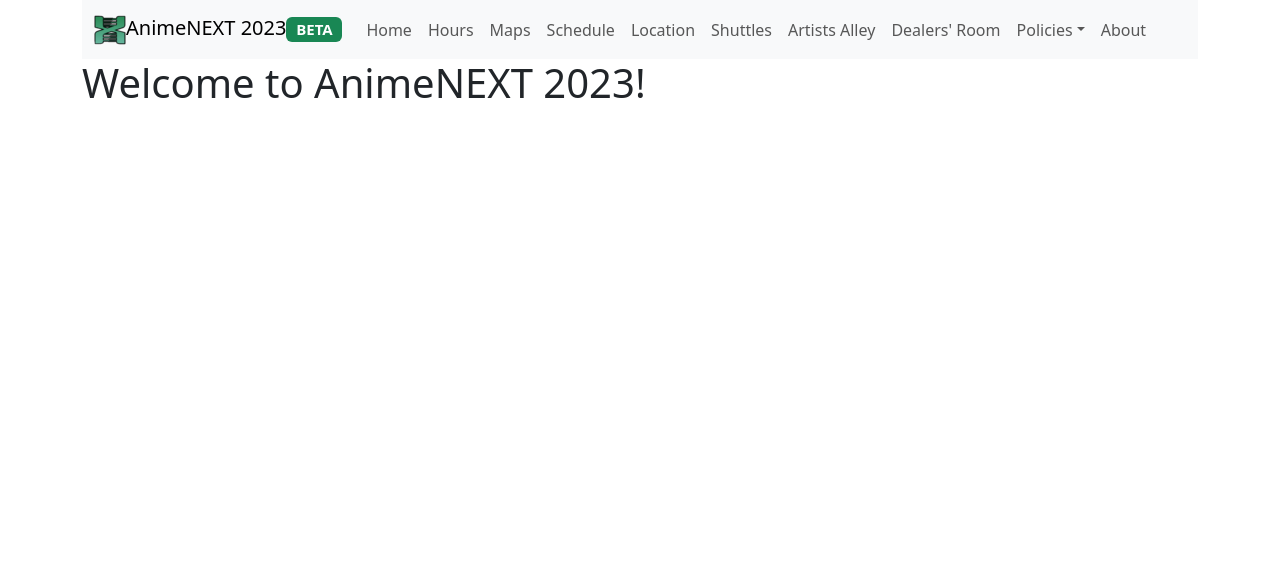
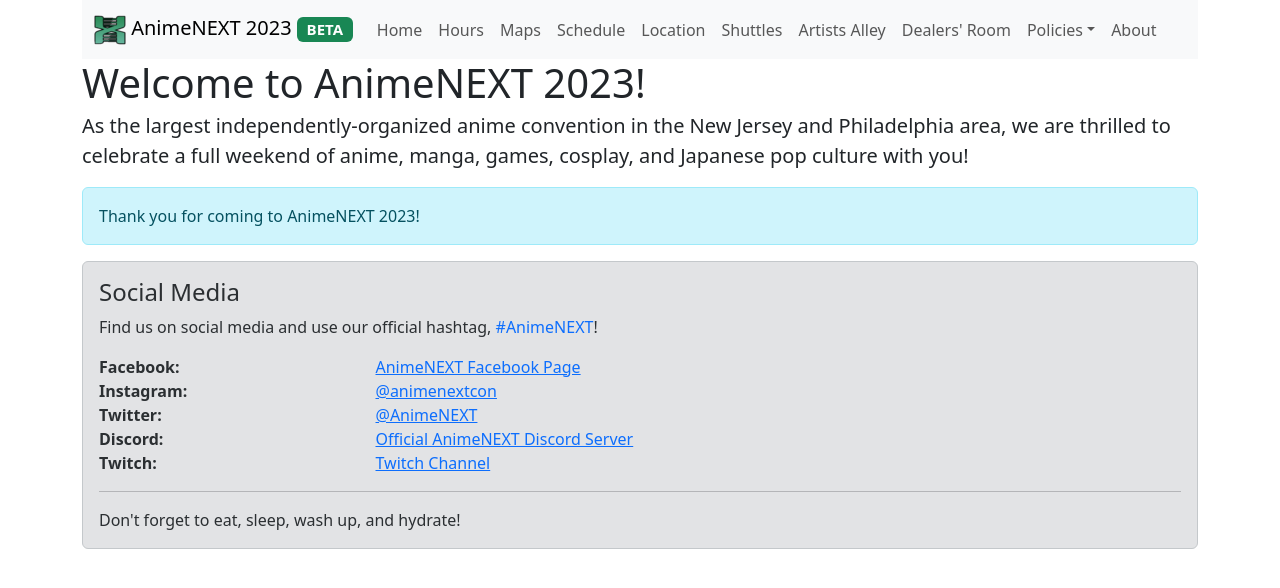
Before and after one commit to SolidX/AnimeNEXT-App, a React (Vite) app: page / in a window 1280 px wide. Shown: the top 588 px of the page. Built offline with nearby package versions, Linux system fonts and the light colour scheme.

Commit message:
Implements Home Page

```diff
--- a/src/App.tsx
+++ b/src/App.tsx
@@ -1,12 +1,12 @@
 import { useState } from 'react';
-import Page from './components/Page';
+import HomePage from './components/HomePage';
 
 function App() {
   const [currentPage, setCurrentPage] = useState("Home");
 
   //TODO: update currentPage on page click, surprisingly this never worked in the original version
   return (
-    <Page
+    <HomePage
       currentPage={currentPage}
       title="Welcome to AnimeNEXT 2023!"
     />
--- /dev/null
+++ b/src/components/Alert.tsx
@@ -0,0 +1,11 @@
+import type { ReactElement } from "react";
+import { AlertType } from "./components";
+
+export default function Alert(props: {type: string, content?: string | ReactElement}) {
+
+    return (
+        <div className={`alert ${props.type}`} role="alert">
+            {props.content}
+        </div>
+    );
+}
--- /dev/null
+++ b/src/components/HomePage.tsx
@@ -0,0 +1,55 @@
+import { Fragment } from "react/jsx-runtime";
+import Navigation from "./Navigation";
+import Alert from "./Alert";
+import { AlertType } from "./components";
+
+export default function HomePage(props: {currentPage: string; title: string;}) {
+    const socialMedia = (
+        <Fragment>
+            <h4 className="alert-heading">Social Media</h4>
+            <p>Find us on social media and use our official hashtag, <a href="#" className="link-offset-2 link-offset-3-hover link-underline link-underline-opacity-0 link-underline-opacity-75-hover">#AnimeNEXT</a>!
+            </p><div className="row">
+                <div className="col-sm-3 fw-bold">Facebook:</div>
+                <div className="col-sm-9"><a href="https://facebook.com/animenext">AnimeNEXT Facebook Page</a></div>
+            </div>
+            <div className="row">
+                <div className="col-sm-3 fw-bold">Instagram:</div>
+                <div className="col-sm-9"><a href="https://instagram.com/animenextcon">@animenextcon</a></div>
+            </div>
+            <div className="row">
+                <div className="col-sm-3 fw-bold">Twitter:</div>
+                <div className="col-sm-9"><a href="https://twitter.com/animenext" target="_blank">@AnimeNEXT</a></div>
+            </div>
+            <div className="row">
+                <div className="col-sm-3 fw-bold">Discord:</div>
+                <div className="col-sm-9"><a href="https://discord.gg/ZmtFXDd" target="_blank">Official AnimeNEXT Discord Server</a></div>
+            </div>
+            <div className="row">
+                <div className="col-sm-3 fw-bold">Twitch:</div>
+                <div className="col-sm-9"><a href="https://www.twitch.tv/animenext" target="_blank">Twitch Channel</a></div>
+            </div>
+            <hr />
+            <p className="mb-0">Don't forget to eat, sleep, wash up, and hydrate!</p>
+        </Fragment>
+    );
+
+
+    return (
+        <Fragment>
+            <Navigation currentPage={props.currentPage} />
+            <h1 className="mb-1">{props.title}</h1>
+            <p className="lead">
+                As the largest independently-organized anime convention in the New Jersey and Philadelphia area,
+                we are thrilled to celebrate a full weekend of anime, manga, games, cosplay, and Japanese pop culture with you!
+            </p>
+            <Alert
+                type={AlertType.Info}
+                content={"Thank you for coming to AnimeNEXT 2023!"}
+            />
+            <Alert
+                type={AlertType.Secondary}
+                content={socialMedia}
+            />
+        </Fragment>
+    );
+}
--- a/src/components/NavBranding.tsx
+++ b/src/components/NavBranding.tsx
@@ -2,7 +2,7 @@
     return (
         <a className="navbar-brand" href="#">
             <img src="favicon-32x32.png" alt="Logo" width="32" height="32" className="d-inline-block align-text-top" />
-            AnimeNEXT 2023
+            &nbsp;AnimeNEXT 2023&nbsp;
             <span className="badge text-bg-success">BETA</span>
         </a>
     );
--- a/src/components/Page.tsx
+++ /dev/null
@@ -1,11 +0,0 @@
-import { Fragment } from "react/jsx-runtime";
-import Navigation from "./Navigation";
-
-export default function Page(props: {currentPage: string; title: string;}) {
-    return (
-        <Fragment>
-            <Navigation currentPage={props.currentPage} />
-            <h1 className="mb-1">{props.title}</h1>
-        </Fragment>
-    );
-}
--- /dev/null
+++ b/src/components/components.ts
@@ -0,0 +1,10 @@
+export const AlertType = {
+    Primary: "alert-primary",
+    Secondary: "alert-secondary",
+    Success: "alert-success",
+    Danger: "alert-danger",
+    Warning: "alert-warning",
+    Info: "alert-info",
+    Light: "alert-light",
+    Dark: "alert-dark"
+} as const;
```
